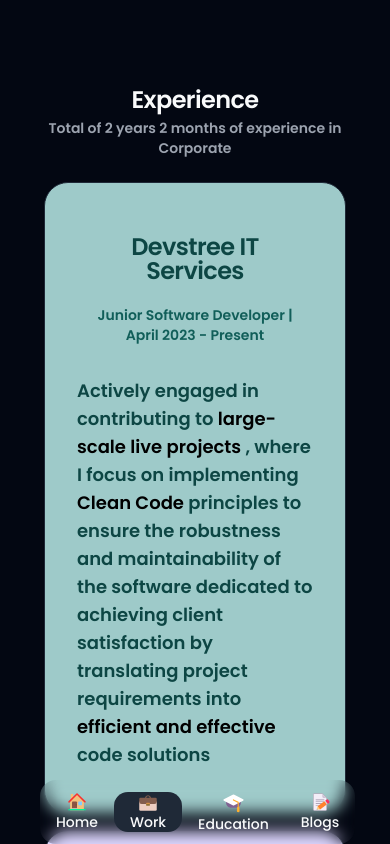
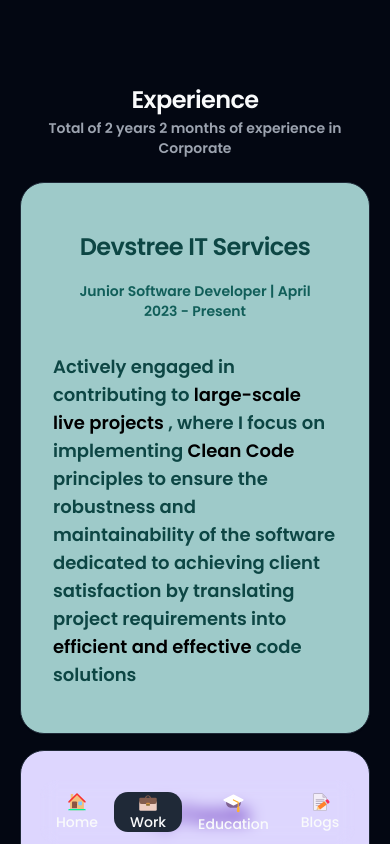
Before and after one commit to RudraPandyaa/Portfolio, a Next.js app: page /work in a window 390 px wide. Shown: the top 844 px of the page. Built offline with nearby package versions, Linux system fonts and the light colour scheme.

Commit message:
made work page resp

```diff
--- a/src/components/modules/BentoGrid/Experience.tsx
+++ b/src/components/modules/BentoGrid/Experience.tsx
@@ -40,23 +40,7 @@ const Experience = () => {
 
   return (
     <UiWrapper>
-      <motion.div
-        ref={ref}
-        initial={{
-          opacity: 0,
-          y: 100,
-        }}
-        animate={
-          isInView && {
-            opacity: 1,
-            y: 0,
-          }
-        }
-        transition={{
-          duration: 0.5,
-        }}
-        className="text-center text-2xl font-bold"
-      >
+      <div className="text-center text-2xl font-bold">
         <div className="grid grid-cols-3 gap-4  md:px-28 px-0">
           <div className="col-span-3">
             <div className="w-full">
@@ -70,7 +54,7 @@ const Experience = () => {
                 className="grid xl:grid-cols-2
                lg:grid-cols-2  md:grid-cols-1
                sm:grid-cols-1
-              gap-4 px-6 pb-4"
+              gap-4 md:px-6 pb-4"
               >
                 <Card className="px-2 py-5 bg-[#9ecac9] text-[#0d4644]">
                   <CardHeader>
@@ -132,7 +116,7 @@ const Experience = () => {
             </div>
           </div>
         </div>
-      </motion.div>
+      </div>
     </UiWrapper>
   );
 };
--- a/src/components/modules/EducationCard/EducationCard.tsx
+++ b/src/components/modules/EducationCard/EducationCard.tsx
@@ -24,7 +24,6 @@ const EducationCard: React.FC = () => {
       <div className="grid md:grid-cols-2 gap-4 md:px-28 text-center">
         <div className="px-2 py-5">
           <div className="px-2 py-2">Skill Based Education</div>
-
           <Card className="px-2 py-5 mb-4">
             <CardHeader>
               <CardTitle>
```
